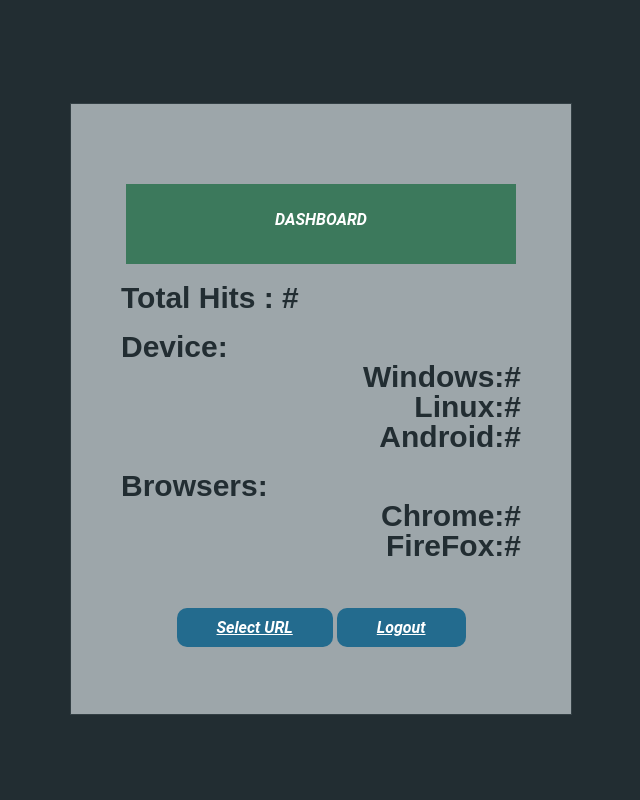
After one commit to ArBoss-dot/Short-Url, a Flask app: template templates/final_dash.html in a window 1280 px wide. The commit adds this page. Shown: the whole page, without its empty margins (319-959 px from the left). Run offline with Flask 2, Linux system fonts and the light colour scheme; the template is opened without the code that fills it: most values are stand-ins (such as "Sample title", 1, 10 or a date in 2020); some libraries are stand-ins or nearby versions.

Commit message:
Added features in the DashBoard Final submission Working Code

```diff
--- a/Static/css/style.css
+++ b/Static/css/style.css
@@ -69,11 +69,25 @@ input:focus {
     font-style: oblique;
     font-weight: bold;
 }
+.abc1{
 
-.bottom{
-    color: #236B8E;
-    font-style: oblique;
-    font-weight: bold;
+    max-width: 100%;
+    margin: 0 auto;
+    color: #222D32;
+    text-align: left;
+    font-size:30px;
+    font-family: 'Paytone One', sans-serif;
+    line-height: 1em;
+}
+.abc{
+
+    max-width: 100%;
+    margin: 0 auto;
+    color: #222D32;
+    text-align: right;
+    font-size:30px;
+    font-family: 'Paytone One', sans-serif;
+    line-height: 1em;
 }
 
 
--- a/app.py
+++ b/app.py
@@ -1,10 +1,12 @@
-from flask import Flask, render_template, url_for, request, redirect
+from flask import Flask, render_template, url_for, request, redirect,jsonify, json
 from flask.globals import request, session
 import mysql.connector
 import datetime
 import random
 import re
 from mysql.connector import connect, Error
+from flask_wtf import FlaskForm
+from wtforms import SelectField
 
 app = Flask(__name__)
 
@@ -35,7 +37,7 @@ class dbcurd:
             return 0;
 
     def fetchActual(self,hashString):
-        curr = self.connection.cursor();
+        curr = self.connection.cursor()
         search_for = (f'SELECT * FROM URL_INFO WHERE SHORT_URL="{hashString}"')
         curr.execute(search_for)
         result = curr.fetchall()
@@ -44,21 +46,48 @@ class dbcurd:
         else:
             return 0
 
-    def insertToDb(self,actualUrl,shortUrl):
+    def insertToDb(self,userName,actualUrl,shortUrl):
         curr = self.connection.cursor()
-        sql = "INSERT INTO URL_INFO VALUES (%s, %s, %s)"
-        val = (f"{actualUrl}",f"{shortUrl}",0)
+        sql = "INSERT INTO URL_INFO VALUES (%s,%s,%s,%s,%s,%s,%s,%s,%s)"
+        val = (f"{userName}",f"{actualUrl}",f"{shortUrl}",0,0,0,0,0,0)
         try:
             curr.execute(sql,val)
             self.connection.commit()
         except Error as e:
             print(e)
-    def updateHitCount(self,actualUrl):
+
+    def updateHitCount(self,actualUrl,browser,device):
         curr = self.connection.cursor()
-        url,shrtur,hitcount = self.duplicatecheck(actualUrl)
+        row=(self.duplicatecheck(actualUrl))
+        hitcount = row[3]
+        windows = row[4]
+        linux = row[5]
+        android = row[6]
+        chrome =row[7]
+        safari = row[8]
         hitcount+=1
-        sql = f'UPDATE URL_INFO SET HIT_COUNT={hitcount} WHERE ACTUAL_URL ="{url}"'
+        sql = f'UPDATE URL_INFO SET HIT_COUNT={hitcount} WHERE ACTUAL_URL ="{actualUrl}"'
         curr.execute(sql)
+        if (re.search("Google Chrome",browser)):
+            chrome+=1
+            sql = f'UPDATE URL_INFO SET Chrome={chrome} WHERE ACTUAL_URL ="{actualUrl}"'
+            curr.execute(sql)
+        elif (re.search("Safari",browser)):
+            safari+=1
+            sql = f'UPDATE URL_INFO SET FireFox={safari} WHERE ACTUAL_URL ="{actualUrl}"'
+            curr.execute(sql)
+        if (re.search("Android",device)):
+            android+=1
+            sql = f'UPDATE URL_INFO SET Android={android} WHERE ACTUAL_URL ="{actualUrl}"'
+            curr.execute(sql)
+        elif (re.search("Windows",device)):
+            windows+=1
+            sql = f'UPDATE URL_INFO SET Windows={windows} WHERE ACTUAL_URL ="{actualUrl}"'
+            curr.execute(sql)
+        else:
+            linux+=1
+            sql = f'UPDATE URL_INFO SET Linux={linux} WHERE ACTUAL_URL ="{actualUrl}"'
+            curr.execute(sql)
         self.connection.commit()
 
     def validate(self,url):
@@ -119,11 +148,22 @@ class dbcurd:
 
     def getDashBoardData(self,userName):
         curr = self.connection.cursor()
-        search_for = (f'SELECT * FROM USERS WHERE UserName="{userName}"')
+        search_for = (f'SELECT SHORT_URL FROM URL_INFO WHERE UserName="{userName}"')
         curr.execute(search_for)
-        account = curr.fetchone()
-        id,name,paswd,email,count = account
-        return count;
+        account = curr.fetchall()
+        listUrl = []
+        for value in account:
+            listUrl.append(value[0]);
+        print(listUrl)
+        # id,name,paswd,email,count = account
+        return listUrl
+
+    def fetchUrlCount(self,userName):
+        curr = self.connection.cursor()
+        search_for = (f'SELECT UrlCnt FROM USERS WHERE UserName="{userName}"')
+        curr.execute(search_for)
+        count = curr.fetchone()
+        return count
 
 
 
@@ -153,17 +193,57 @@ class ShortUrl():
             hashValue2 /= 26
             itterate -=1;
         shortUrl = f'{self.domain}/{hashString}'
-        print(shortUrl)
+        # print(shortUrl)
         return shortUrl
+
+class Form(FlaskForm):
+    URL = SelectField('URL', choices=[])
+
+
 @app.route('/dashBoard',methods=['GET','POST'])
 def dashBoard():
     db = dbcurd()
+    form = Form()
+
     if(session):
-        totalCount = db.getDashBoardData(session['username'])
-        return render_template("dashboard.html", count=totalCount)
+        form.URL.choices =  db.getDashBoardData(session['username'])
+        print(db.getDashBoardData(session['username']))
+        if request.method == 'POST':
+            if(not (form.URL.data)):
+                return render_template("dropdown.html", form=form,msg ="No URL Available")
+            else:
+                URL = db.fetchActual(form.URL.data)
+                urlData=[]
+                for value in URL :
+                    urlData.append(value)
+                totalUrl = db.fetchUrlCount(session['username'])
+                urlData.append(totalUrl)
+                return render_template("final_dash.html",urlData = urlData)
+            # return '<h1>HIT_Count : {}, WINDOWS: {}, Android: {}</h1>'.format(hit,win,andro)
+        else:
+            # return render_template('index.html', form=form)
+            # totalCount = db.getDashBoardData(session['username'])
+            totalUrl = db.fetchUrlCount(session['username'])
+            return render_template("dropdown.html", form=form,UrlCount = totalUrl[0])
     else:
         return "Invalid Session"
 
+@app.route('/url/<get_state>')
+def statebycountry(get_state):
+    db = dbcurd()
+    URL = db.fetchActual(form.URL.data)
+    ul,ac,sh,hit,win,lin,andro,chro,fire = URL
+    stateArray = []
+    for city in state:
+        stateObj = {}
+        stateObj['Hit_Count'] = hit
+        stateObj['Windows'] = win
+        stateObj['Linux'] = lin
+        stateObj['Android'] = andro
+        stateObj['Chrome'] = chro
+        stateObj['Firefox'] = fire
+        stateArray.append(stateObj)
+    return jsonify({'statecountry' : stateArray})
 
 
 @app.route('/shortUrl',methods=['GET','POST'])
@@ -171,22 +251,22 @@ def shortUrl():
     if(session):
         if request.method == 'POST':
             inputUrl = request.form['content']
-            print(inputUrl)
+            # print(inputUrl)
             db = dbcurd()
             if(db.validate(inputUrl)):
                 if(db.duplicatecheck(inputUrl)):
                     shrturl=(db.duplicatecheck(inputUrl))[1]
-                    print("short URL already exist for URL",inputUrl,"is",shrturl)
+                    # print("short URL already exist for URL",inputUrl,"is",shrturl)
                     return render_template("shrturl.html", url=shrturl)
                 else:
-                    print("generating new short URL")
+                    # print("generating new short URL")
                     createUrl = ShortUrl(inputUrl,"http://127.0.0.1:5000")
                     shortUrl = createUrl.genShUrl()
                     while(db.fetchActual(shortUrl)):
                         shortUrl = createUrl.genShUrl()
                     if(not( db.fetchActual(shortUrl))):
-                        db.insertToDb(inputUrl,shortUrl)
-                    print("fetched Actual url for shortUrl",shortUrl,"is",db.fetchActual(shortUrl)[0])
+                        db.insertToDb(session['username'],inputUrl,shortUrl)
+                    # print("fetched Actual url for shortUrl",shortUrl,"is",db.fetchActual(shortUrl)[0])
                     db.incrementUrlCount(session['username'])
                     return render_template("shrturl.html", url=shortUrl)
             else:
@@ -263,14 +343,22 @@ def register():
 @app.route('/<string:url>',methods=['GET'])
 def Redirect(url):
     db = dbcurd()
-    print(url)
+    # print(url)
+    browser = request.headers.get('Sec-Ch-Ua')
+    platform = request.headers.get('Sec-Ch-Ua-Platform')
+    print(browser)
+    print(platform)
+# Sec-Ch-Ua: " Not A;Brand";v="99", "Chromium";v="96", "Google Chrome";v="96"
+# Sec-Ch-Ua-Mobile: ?0
+# Sec-Ch-Ua-Platform: "Windows"
     shortUrl = "http://127.0.0.1:5000/"+url
     try:
-        actualUrl = str(db.fetchActual(shortUrl)[0])
+        actualUrl = str(db.fetchActual(shortUrl)[1])
+
     except:
         return  ("http://127.0.0.1:5000/"+url+" is Not found")
     else:
-        db.updateHitCount(actualUrl)
+        db.updateHitCount(actualUrl,browser,platform)
         return redirect(actualUrl)
 
 
--- a/templates/dashboard.html
+++ b/templates/dashboard.html
@@ -5,7 +5,8 @@
 		<meta charset="UTF-8">
 		<title> SOLO URL </title>
 		<link rel="stylesheet" href="{{ url_for('static', filename='css/style.css') }}">
-	</head>
+        <!-- <link href="https://maxcdn.bootstrapcdn.com/bootstrap/3.3.0/css/bootstrap.min.css" rel="stylesheet" id="bootstrap-css"> -->
+    </head>
 	<body></br></br></br></br></br>
 		<div align="center">
 		<div align="center" class="border">
--- /dev/null
+++ b/templates/final_dash.html
@@ -0,0 +1,35 @@
+<!-- Store this code in 'index.html' file inside the 'templates' folder-->
+
+<html>
+	<head>
+		<meta charset="UTF-8">
+		<title> SOLO URL </title>
+		<link rel="stylesheet" href="{{ url_for('static', filename='css/style.css') }}">
+        <!-- <link href="https://maxcdn.bootstrapcdn.com/bootstrap/3.3.0/css/bootstrap.min.css" rel="stylesheet" id="bootstrap-css"> -->
+    </head>
+	<body></br></br></br></br></br>
+		<div align="center">
+		<div align="center" class="border">
+			<div class="header">
+				<h4 class="word">DASHBOARD</h4>
+                <!-- <h3>{{url}}</h3> -->
+			</div></br>
+                <h3 class="abc1">Total Hits : {{urlData[3]}}</h3>
+                </br>
+                <h3 class="abc1">Device:</h3>
+                    <h4 class="abc">Windows:{{urlData[4]}} </h4>
+                    <h4 class="abc">Linux:{{urlData[5]}}</h4>
+                    <h4 class="abc">Android:{{urlData[6]}}</h4>
+                </br>
+                <h3 class="abc1">Browsers:</h3>
+                    <h4 class="abc">Chrome:{{urlData[7]}} </h4>
+                    <h4 class="abc"> FireFox:{{urlData[8]}}</h4>
+                </br>
+            </br>
+        </br>
+                <a href="{{url_for('dashBoard')}}" class="btn">Select URL</a>
+				<a href="{{ url_for('logout') }}" class="btn">Logout</a>
+		</div>
+		</div>
+	</body>
+</html>
--- a/templates/index.html
+++ b/templates/index.html
@@ -5,7 +5,8 @@
 		<meta charset="UTF-8">
 		<title> SOLO URL </title>
 		<link rel="stylesheet" href="{{ url_for('static', filename='css/style.css') }}">
-	</head>
+        <!-- <link href="https://maxcdn.bootstrapcdn.com/bootstrap/3.3.0/css/bootstrap.min.css" rel="stylesheet" id="bootstrap-css"> -->
+    </head>
 	<body></br></br></br></br></br>
 		<div align="center">
 		<div align="center" class="border">
--- a/templates/login.html
+++ b/templates/login.html
@@ -5,7 +5,8 @@
 		<meta charset="UTF-8">
 		<title> Login </title>
 		<link rel="stylesheet" href="{{ url_for('static', filename='css/style.css') }}">
-	</head>
+        <!-- <link href="https://maxcdn.bootstrapcdn.com/bootstrap/3.3.0/css/bootstrap.min.css" rel="stylesheet" id="bootstrap-css"> -->
+    </head>
 	<body></br></br></br></br></br>
 		<div align="center">
 		<div align="center" class="border">
--- a/templates/register.html
+++ b/templates/register.html
@@ -3,6 +3,7 @@
         <meta charset="UTF-8">
         <title> Register </title>
         <link rel="stylesheet" href="{{ url_for('static', filename='css/style.css') }}">
+        <!-- <link href="https://maxcdn.bootstrapcdn.com/bootstrap/3.3.0/css/bootstrap.min.css" rel="stylesheet" id="bootstrap-css"> -->
     </head>
     <body></br></br></br></br></br>
         <div align="center">
--- a/templates/shrturl.html
+++ b/templates/shrturl.html
@@ -5,6 +5,7 @@
 		<meta charset="UTF-8">
 		<title> SOLO URL </title>
 		<link rel="stylesheet" href="{{ url_for('static', filename='css/style.css') }}">
+        <!-- <link href="https://maxcdn.bootstrapcdn.com/bootstrap/3.3.0/css/bootstrap.min.css" rel="stylesheet" id="bootstrap-css">					 -->
 	</head>
 	<body></br></br></br></br></br>
 		<div align="center">
```
Also changed, not shown: templates/dropdown.html (added, +66 -0 lines).
